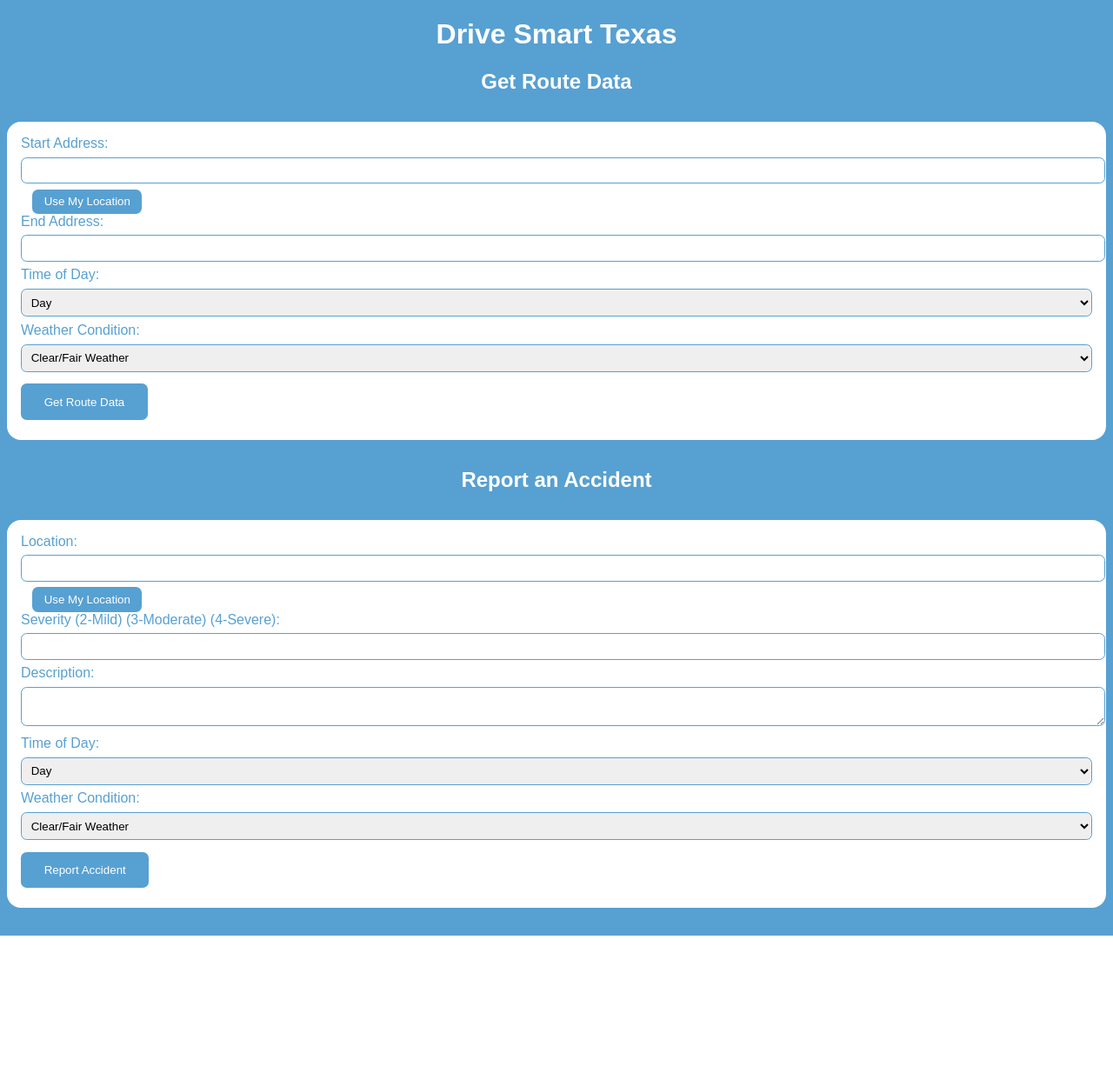
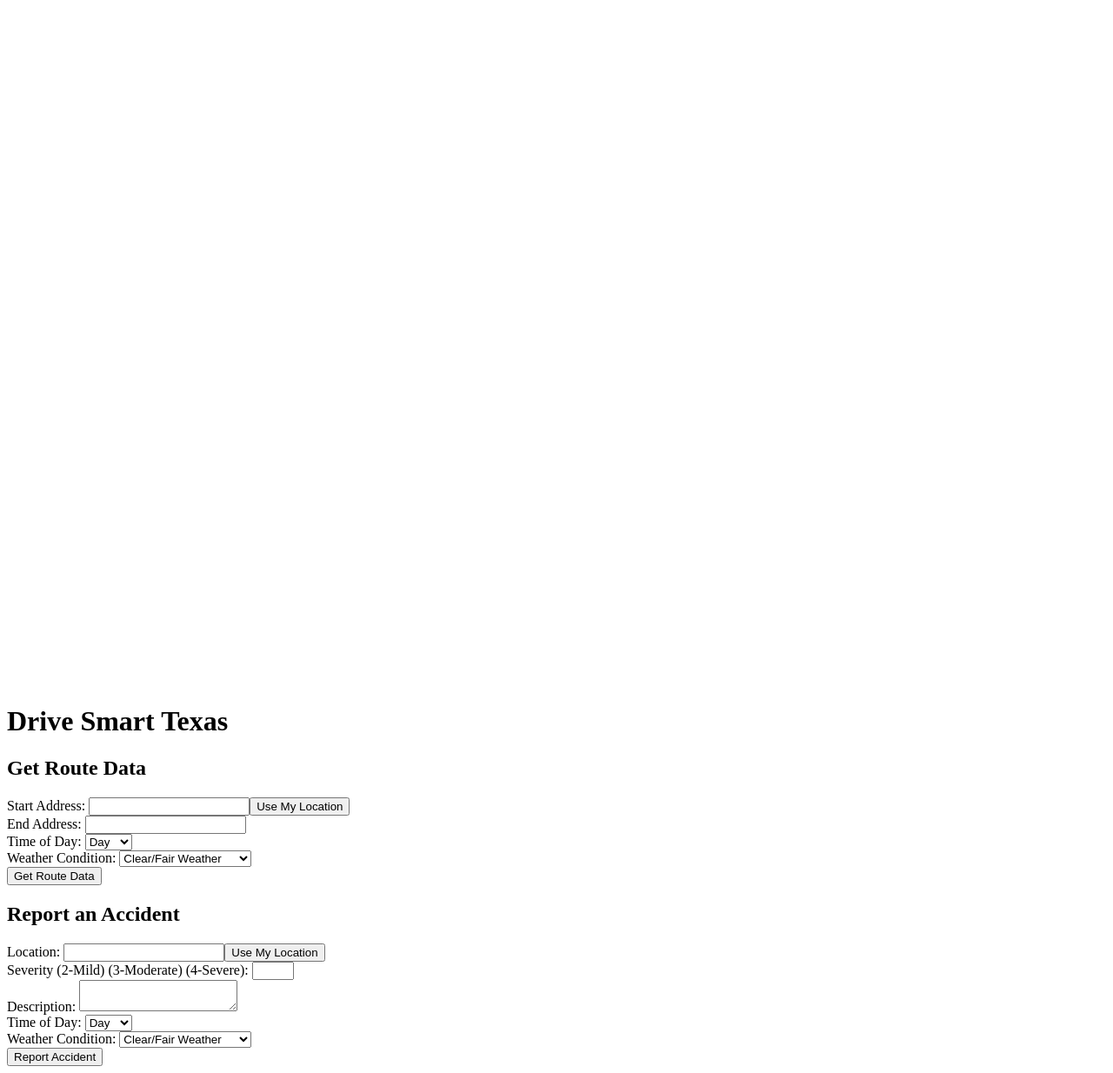
Before and after one commit to julia-donato/Database-Project, a Flask app: page / in a window 1280 px wide. Shown: the whole page at 87% size. Before the commit the page ends 1076 px from the top, so only its background shows below. Run offline with Flask 2, Linux system fonts and the light colour scheme.

Commit message:
Update index.html

```diff
--- a/templates/index.html
+++ b/templates/index.html
@@ -3,49 +3,7 @@
 <head>
     <title>Drive Smart Texas</title>
     <style>
-        body {
-            font-family: Arial, sans-serif;
-            background-color: #57A0D2;
-            color: white;
-        }
-        form {
-            background-color: white;
-            color: #57A0D2;
-            margin: 2em 0;
-            padding: 1em;
-            border-radius: 1em;
-        }
-        h1, h2 {
-            text-align: center;
-        }
-        input[type="text"], input[type="number"], select, textarea {
-            width: 100%;
-            padding: 0.5em;
-            margin: 0.5em 0;
-            display: inline-block;
-            border: 1px solid #57A0D2;
-            border-radius: 0.5em;
-        }
-        input[type="submit"] {
-            background-color: #57A0D2;
-            color: white;
-            border: none;
-            padding: 1em 2em;
-            text-decoration: none;
-            margin: 0.5em 0;
-            cursor: pointer;
-            border-radius: 0.5em;
-        }
-        button {
-            margin-left: 1em;
-            background-color: #57A0D2;
-            color: white;
-            border: none;
-            padding: 0.5em 1em;
-            text-decoration: none;
-            cursor: pointer;
-            border-radius: 0.5em;
-        }
+        /* ... Your CSS remains unchanged ... */
     </style>
     <script>
         function getLocation(inputFieldId) {
@@ -59,8 +17,13 @@
         }
     </script>
 </head>
+
 <body>
+    <div id="header">
+        <img id="logo" src="{{ url_for('static', filename='logo.png') }}" alt="Drive Smart Texas Logo" />
         <h1>Drive Smart Texas</h1>
+    </div>
+
     <h2>Get Route Data</h2>
     <form action="/get_route_data" method="post">
         Start Address: <input type="text" id="start_address" name="start_address" required><button type="button" onclick="getLocation('start_address')">Use My Location</button><br>
```
Lines whose indentation alone changed are shown as unchanged.
